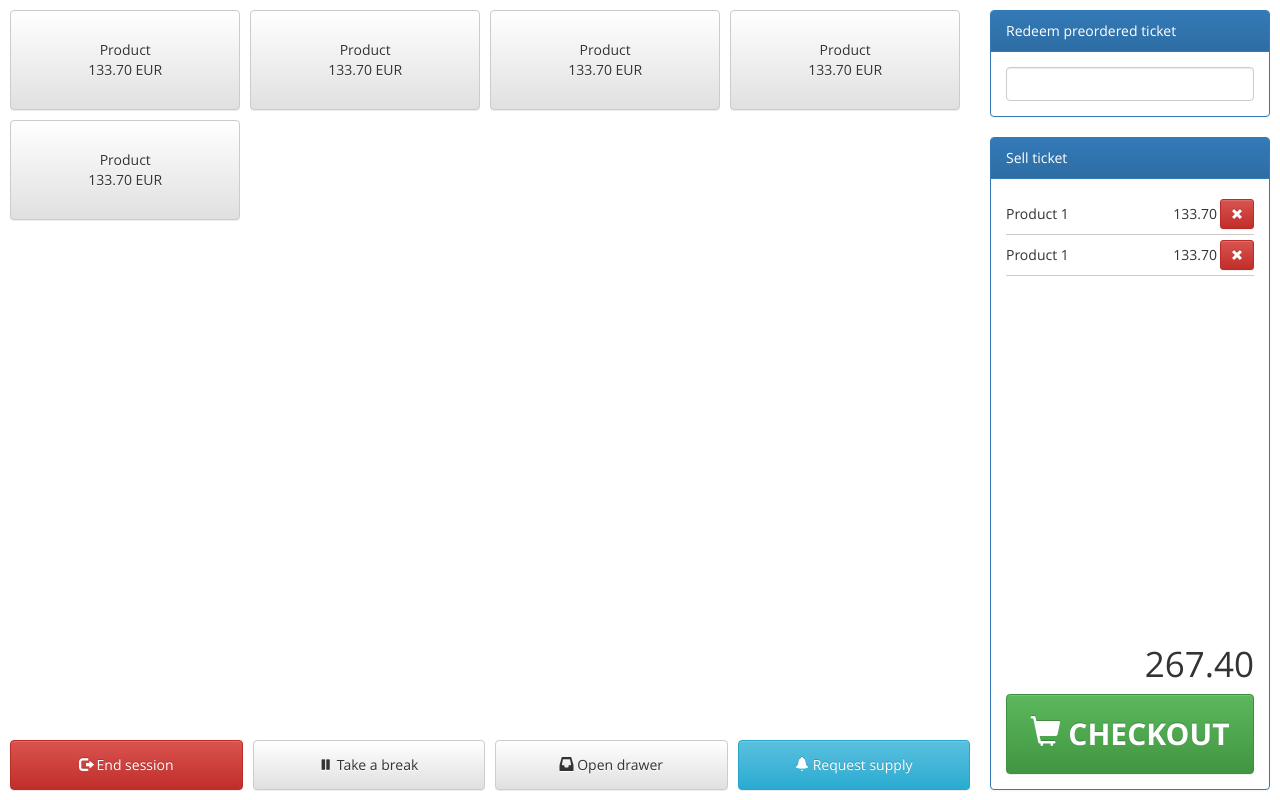
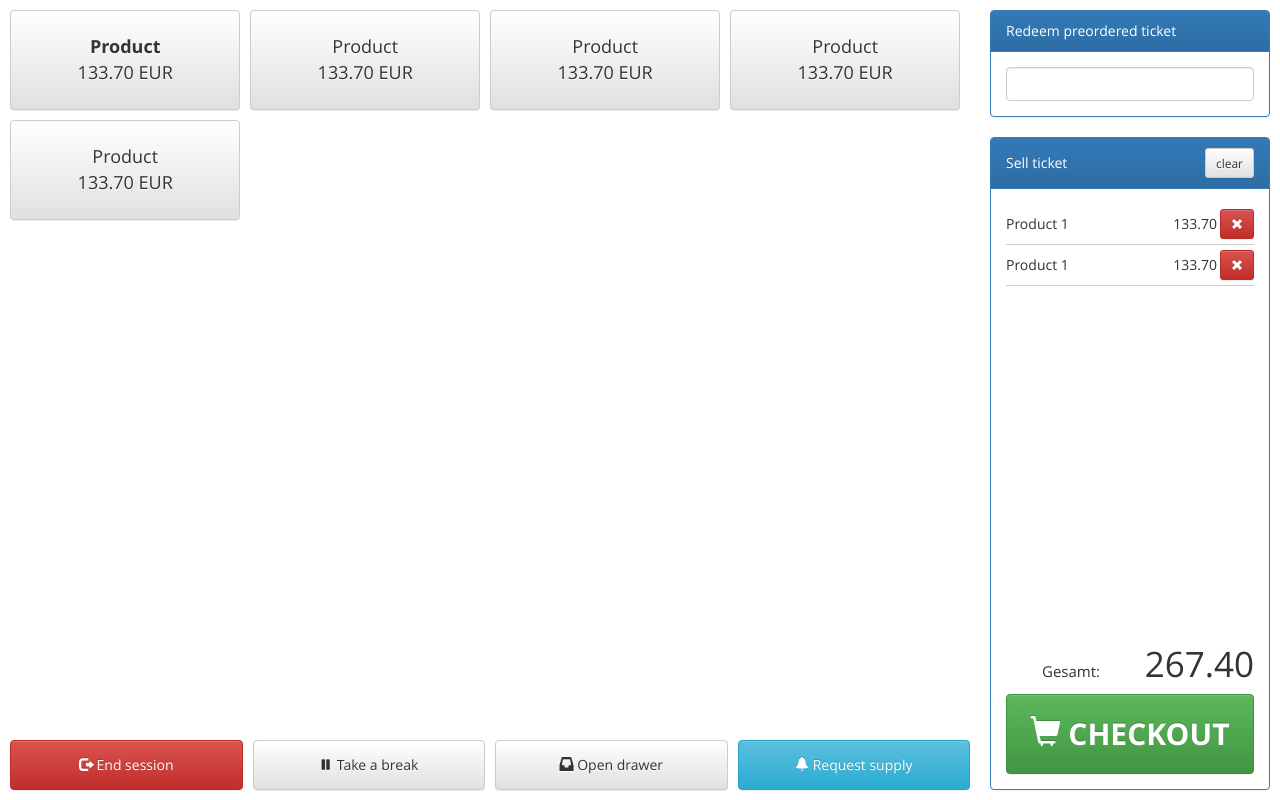
Before and after one commit to Wiiilmaa/postix, a Django app: template src/c6sh/desk/templates/desk/main.html in a window 1280 px wide. Run offline with Django 3.2, Linux system fonts and the light colour scheme; the template is opened without the code that fills it, so the values that code supplies are empty; parts of the project's set-up code (start-up, migrations or seed data) failed here and were passed over; some libraries are stand-ins or nearby versions.

Commit message:
Further UI design work

```diff
--- a/src/c6sh/desk/static/css/c6sh.css
+++ b/src/c6sh/desk/static/css/c6sh.css
@@ -48,6 +48,9 @@ body.login, body.error {
 }
 #product-view .product button {
     height: 100%;
+    font-size: 18px;
+    white-space: normal;
+    word-wrap: break-word;
 }
 #button-row {
     display: flex;
@@ -112,11 +115,17 @@ body.login, body.error {
 #cart .cart-line .cart-product {
     flex: 2;
 }
-#checkout-total {
+.total {
     display: block;
-    font-size: 35px;
+    font-size: 15px;
     text-align: right;
     margin: 5px 0;
+}
+.total span {
+    display: inline-block;
+    text-align: right;
+    width: 150px;
+    font-size: 35px;
 }
 #btn-checkout {
     height: 80px;
@@ -148,7 +157,8 @@ body.has-modal #main-container {
 }
 #modal .panel {
     margin: 0;
-    width: 500px;
+    width: 640px;
+    font-size: 22px;
 }
 #modal-buttons {
     display: flex;
@@ -157,7 +167,35 @@ body.has-modal #main-container {
     flex: 1;
     margin-right: 10px;
     margin-top: 10px;
+    height: 64px;
+    font-size: 22px;
 }
 #modal-buttons button:last-child {
     margin-right: 0px;
 }
+.panel-sale .panel-heading {
+    line-height: 30px;
+}
+#post-sale {
+    display: none;
+}
+.post-sale #post-sale {
+    display: block;
+}
+
+.post-sale .btn-delete {
+    display: none;
+}
+.post-sale #checkout {
+    display: none;
+}
+#post-sale-buttons {
+    display: flex;
+}
+#post-sale-buttons button {
+    margin-top: 0;
+    margin-right: 5px;
+}
+#post-sale-buttons button:last-child {
+    margin-right: 0;
+}
--- /dev/null
+++ b/src/c6sh/desk/static/js/c6sh.js
@@ -0,0 +1,14 @@
+$(function () {
+    $('#btn-checkout').mousedown(function() {
+        $('#lower-right').addClass('post-sale');
+    });
+    $('#btn-clear').mousedown(function() {
+        $('#lower-right').removeClass('post-sale');
+    });
+    $('.product button').mousedown(function() {
+        $('body').addClass('has-modal');
+    });
+    $('#btn-cancel').mousedown(function() {
+        $('body').removeClass('has-modal');
+    });
+});
--- a/src/c6sh/desk/templates/desk/main.html
+++ b/src/c6sh/desk/templates/desk/main.html
@@ -16,7 +16,7 @@
         <div id="product-view">
             <div class="product">
                 <button class="btn btn-default btn-block">
-                    Product<br/>
+                    <strong>Product</strong><br/>
                     133.70 EUR
                 </button>
             </div>
@@ -76,9 +76,12 @@
             </div>
         </div>
         <div id="lower-right">
-            <div class="panel panel-primary">
+            <div class="panel panel-primary panel-sale">
                 <div class="panel-heading">
                     Sell ticket
+                    <button class="btn btn-sm btn-default pull-right" id="btn-clear">
+                        clear
+                    </button>
                 </div>
                 <div class="panel-body">
                     <div id="cart">
@@ -101,8 +104,29 @@
                             </span>
                         </div>
                     </div>
+                    <div id="post-sale">
+                        <div id="post-sale-total" class="total">
+                            Gesamt:
+                            <span>267.40</span>
+                        </div>
+                        <div id="post-sale-change" class="total">
+                            Rückgeld:
+                            <span>267.40</span>
+                        </div>
+                        <div id="post-sale-buttons">
+                            <button class="btn btn-block btn-danger" id="btn-reverse">
+                                <span class="glyphicon glyphicon-backward"></span>
+                                Reverse
+                            </button>
+                            <button class="btn btn-block btn-primary" id="btn-reprint">
+                                <span class="glyphicon glyphicon-duplicate"></span>
+                                Reprint
+                            </button>
+                        </div>
+                    </div>
                     <div id="checkout">
-                        <div id="checkout-total">
+                        <div id="checkout-total" class="total">
+                            Gesamt:
                             <span>267.40</span>
                         </div>
                         <button class="btn btn-block btn-success" id="btn-checkout">
@@ -127,11 +151,12 @@
                     This ticket can only redeemed by a member of the list "CCC-Mitglieder".
                 </p>
                 <input type="text" id="model-input" class="form-control">
+
                 <div id="modal-buttons">
-                    <button class="btn btn-lg btn-danger">
+                    <button class="btn btn-lg btn-danger" id="btn-cancel">
                         Cancel
                     </button>
-                    <button class="btn btn-lg btn-success">
+                    <button class="btn btn-lg btn-success" id="btn-continue">
                         Continue
                     </button>
                 </div>
@@ -141,6 +166,6 @@
 </div>
 
 <script type="text/javascript" src="{% static "js/jquery.min.js" %}"></script>
-<script type="text/javascript" src="{% static "js/login.js" %}"></script>
+<script type="text/javascript" src="{% static "js/c6sh.js" %}"></script>
 </body>
 </html>
```
Also changed, not shown: 1 other file.
